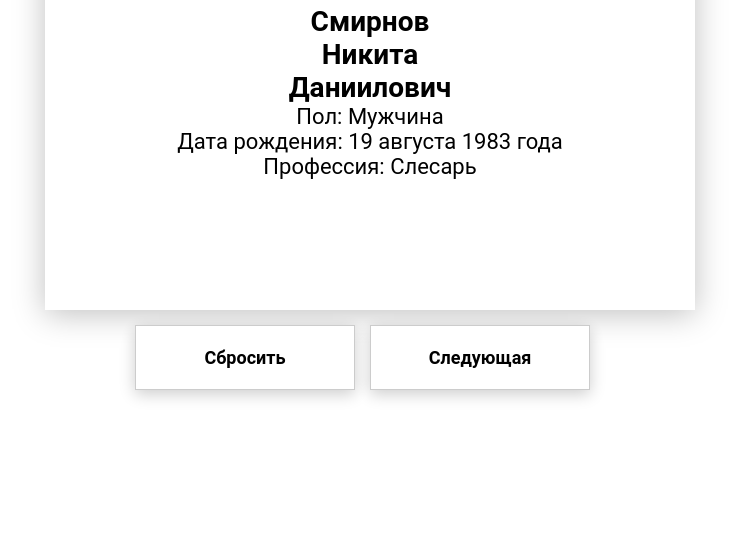
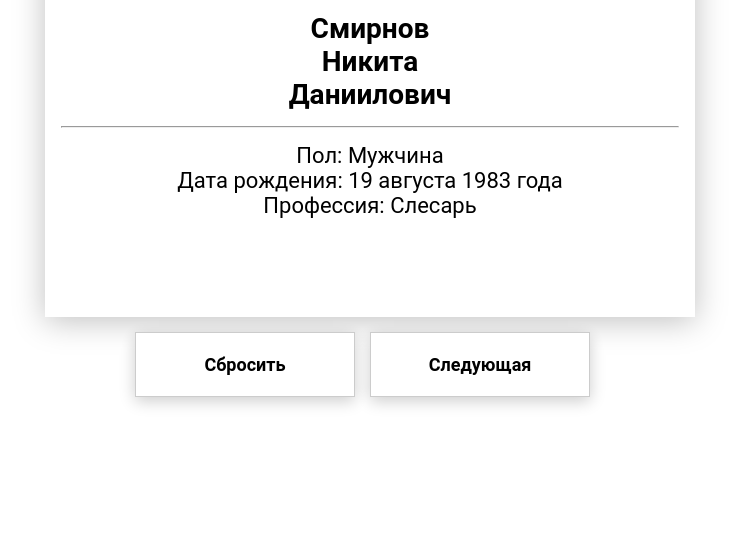
Before and after one commit to techmag112/task9, a plain HTML site: page index.html in a window 1280 px wide. Shown: the part 253-800 px from the top of the page, without its empty margins (270-1009 px from the left). Drawn offline with Linux system fonts and the light colour scheme.

Commit message:
Add files via upload

```diff
--- a/css/style.css
+++ b/css/style.css
@@ -88,20 +88,7 @@
     font-size: 28px;
     font-weight: bold;
     color: rgb(0, 0, 0);
-  }
-
-  .row {
-    display :-ms-flexbox;
-    display :flex;
-    flex-wrap : wrap;
-    margin-right : -15px;
-    margin-left : -15px
-  }
-
-  .col {
-    flex-basis : 0;
-    flex-grow : 1;
-    max-width : 100%
+    padding-top: 15px;
   }
 
   .card-title {
@@ -112,6 +99,7 @@
   .line {
     margin-left: 16px;
     margin-bottom: 15px;
+    margin-top: 15px;
     width: 95%;
   }
 
--- a/index.html
+++ b/index.html
@@ -10,8 +10,8 @@
     <div class="cards">
         <div class="card-wrapper">
             <div class="card">
-                    <div class="row">
-                        <div class="col">
+                   <!-- <div class="row">
+                        <div class="col"> -->
                             <h3 class="card-title">Учетная карточка</h3>
                             <div class="line">
                                 <hr>
@@ -19,13 +19,16 @@
                             <h4><span id="surnameOutput">Генерация фамилии</span></h4>
                             <h4><span id="firstNameOutput">Генерация имени</span></h4>
                             <h4><span id="midnameOutput">Генерация отчества</span></h4>
+                            <div class="line">
+                                <hr>
+                            </div>
                             <div class="card-footer">
                                 <p><span id="genderOutput">Генерация пола</span></p>
                                 <p><span id="birthYearOutput">Генерация даты рождения</span></p>
                                 <p><span id="professionOutput">Генерация профессии</span></p>
                             </div>
-                        </div>
-                    </div>
+                    <!--    </div>
+                    </div> -->
             </div>
         </div>
         <div class="card-counter">
```
